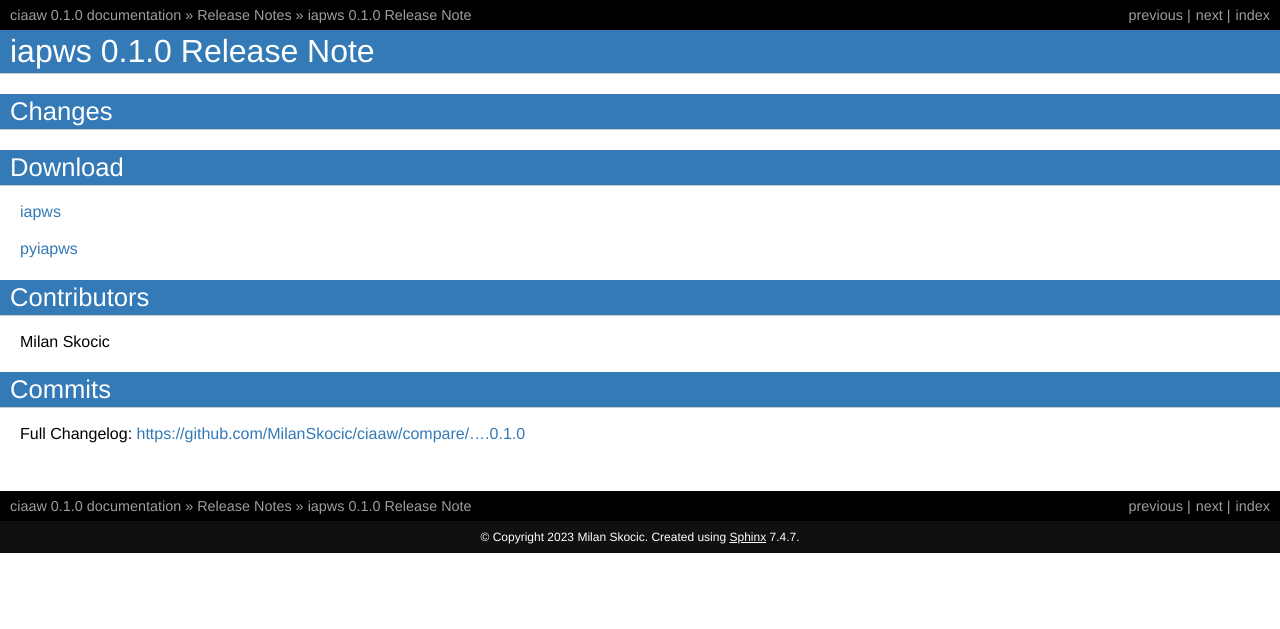
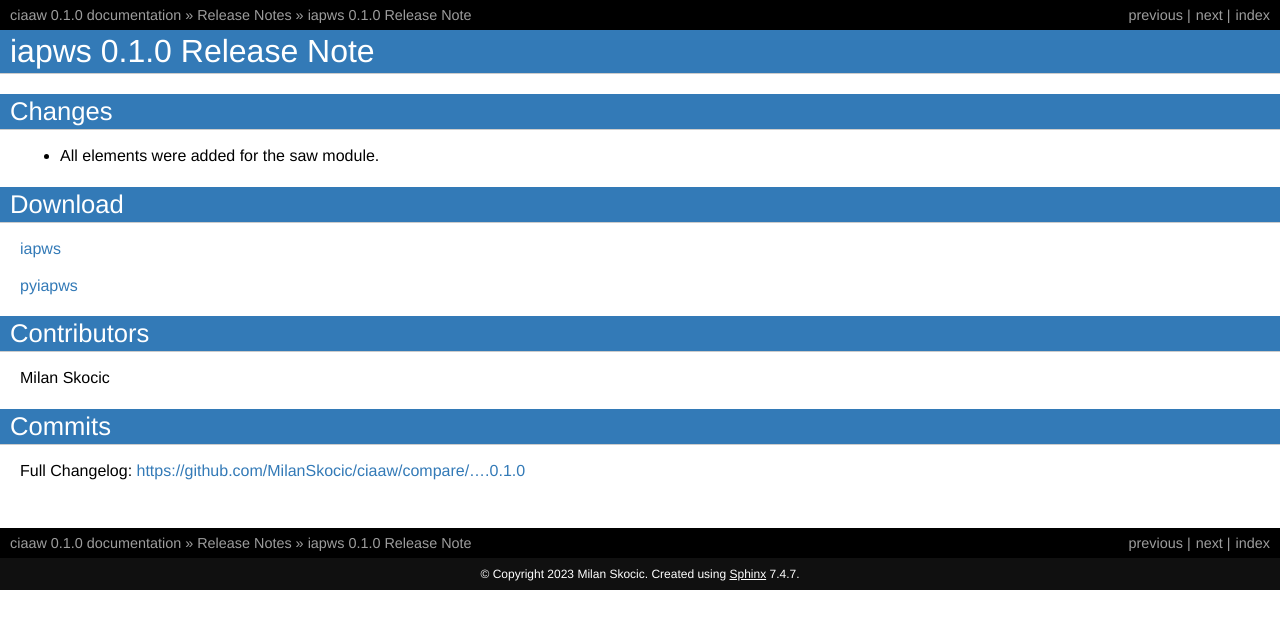
Before and after one commit to MilanSkocic/ciaaw, a Sphinx documentation site: the page built from documentation/sphinx/source/releases/0.1.0-notes.rst, in a window 1280 px wide. Shown: the top 629 px of the page. Built offline with Sphinx 7.4.7, drawn with Linux system fonts in a browser that asks for light colours; formulas are drawn with MathJax 3.

Commit message:
DOC: Add description for the release note.

```diff
--- a/documentation/sphinx/source/releases/0.1.0-notes.rst
+++ b/documentation/sphinx/source/releases/0.1.0-notes.rst
@@ -3,6 +3,8 @@ iapws 0.1.0 Release Note
 
 Changes
 --------
+
+* All elements were added for the saw module.
 
 
 Download
```
